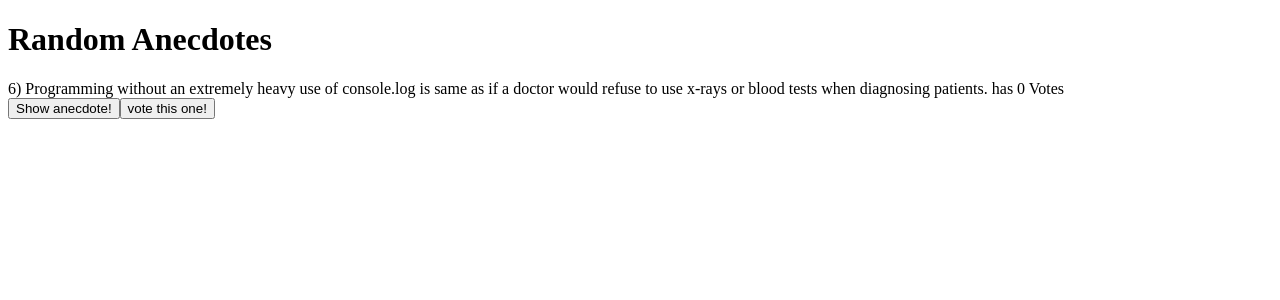
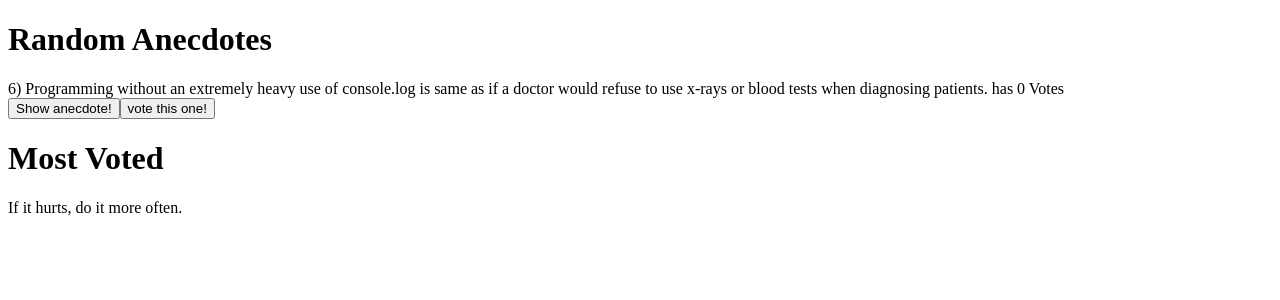
Before and after one commit to lonchanick/fullstackopen, a React (Vite) app in the folder Part1/1.2Course-Information-step-1 - Copy/newApp/: page / in a window 1280 px wide. Shown: the top 300 px of the page. Built offline with nearby package versions, Linux system fonts and the light colour scheme.

Commit message:
exercise 1.14

```diff
--- a/Part1/1.2Course-Information-step-1 - Copy/newApp/src/App.jsx
+++ b/Part1/1.2Course-Information-step-1 - Copy/newApp/src/App.jsx
@@ -12,6 +12,22 @@ const anecdotesList = [
     'The only way to go fast, is to go well.'
   ]
 
+const MostVoted = ({anecdotesVotes}) => {
+  let maxVal = {index: 0, val: 0};
+  for(const [key, val] of Object.entries(anecdotesVotes))
+  {
+    if(val > maxVal.val)
+      maxVal.index = key;
+      maxVal.val = val;
+  }
+  console.log(anecdotesVotes);
+  return (
+    <div>
+      <h1>Most Voted</h1>
+      <p>{anecdotesList[maxVal.index]}</p>
+    </div>
+  )
+}
 
 const App = () =>{
   const [buttonState, setButtonState] = useState(0);
@@ -39,6 +55,7 @@ const App = () =>{
     {showAnecdote(index)}<br></br>
     <Button fnReference={() =>  setButtonState(buttonState+1)} text = 'Show anecdote!'  />
     <Button fnReference={()=>handlerSetVote(index)} text = 'vote this one!'  />
+    <MostVoted anecdotesVotes = {anecdotesVotes} />
     </>
   )
 }
```
